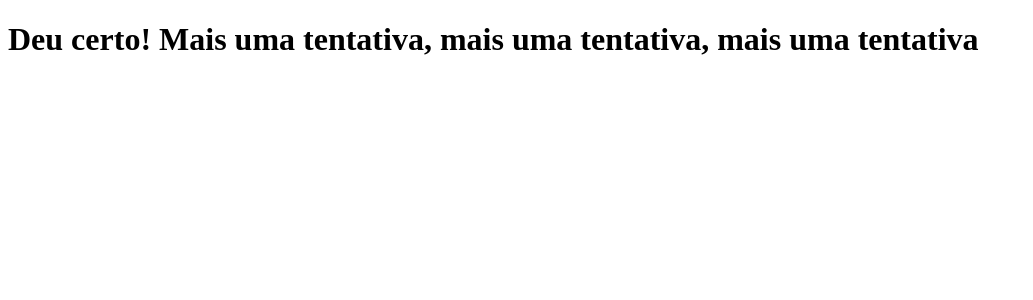
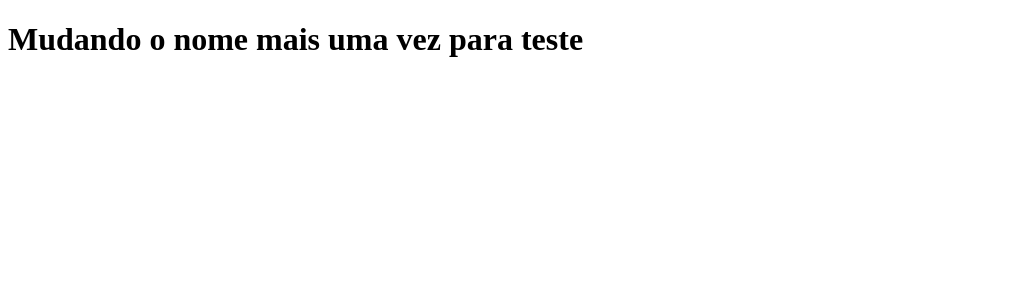
Before and after one commit to ferpegoraro/clone-tabnews, a Next.js app: page / in a window 1280 px wide. Shown: the top 300 px of the page, without its empty margins (0-1033 px from the left). Built offline with nearby package versions, Linux system fonts and the light colour scheme.

Commit message:
testando o uso da vercel

```diff
--- a/pages/index.js
+++ b/pages/index.js
@@ -1,5 +1,5 @@
 function Home(){
-    return <h1>Deu certo! Mais uma tentativa, mais uma tentativa, mais uma tentativa</h1>
+    return <h1>Mudando o nome mais uma vez para teste</h1>
 
 }
 
```
